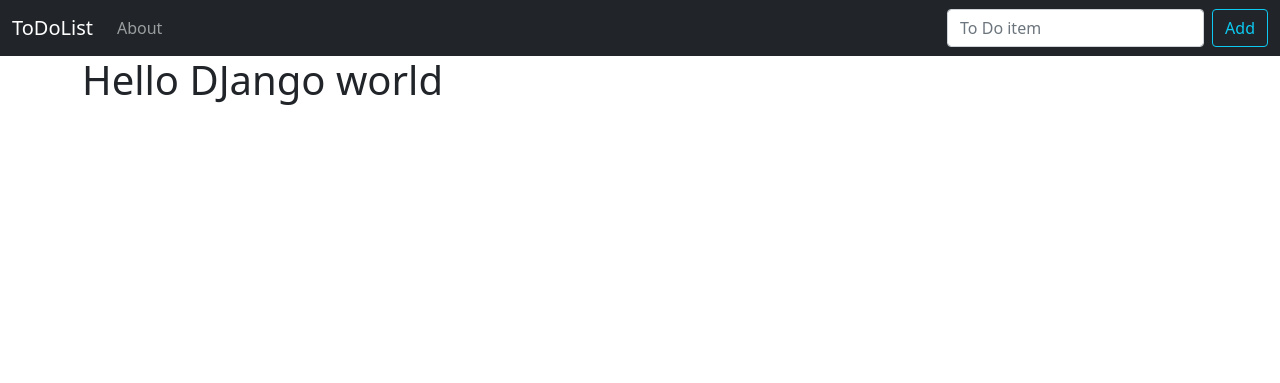
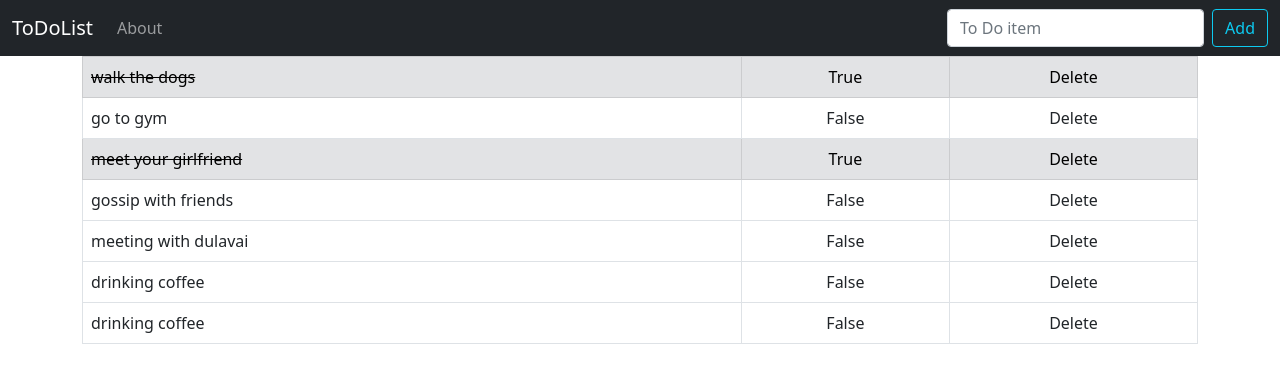
Before and after one commit to AsifSnigdho/DjangoToDoList, a Django app: page / in a window 1280 px wide. Shown: the top 383 px of the page. Run offline with Django 3.2, Linux system fonts and the light colour scheme; data comes from the database, SQL or seed files in the repository; both versions use the stored data as it was after the commit.

Commit message:
Adding items

```diff
--- /dev/null
+++ b/static/css/my_style.css
@@ -0,0 +1,3 @@
+.striker {
+	text-decoration: line-through;
+}
--- a/todo_list/templates/base.html
+++ b/todo_list/templates/base.html
@@ -1,4 +1,4 @@
-
+{% load static %}
 <!doctype html>
 <html lang="en">
   <head>
@@ -8,10 +8,12 @@
 
     <!-- Bootstrap CSS -->
     <link href="https://cdn.jsdelivr.net/npm/bootstrap@5.0.1/dist/css/bootstrap.min.css" rel="stylesheet" integrity="sha384-+0n0xVW2eSR5OomGNYDnhzAbDsOXxcvSN1TPprVMTNDbiYZCxYbOOl7+AMvyTG2x" crossorigin="anonymous">
+    <link href="{% static 'css/my_style.css' %}" rel="stylesheet" >
 
     <title>{% block title %}Hello, world!{% endblock %}</title>
   </head>
   <body>
+  	<div>
   	<nav class="navbar navbar-expand-lg navbar-dark bg-dark">
   <div class="container-fluid">
     <a class="navbar-brand" href="{% url 'home' %}">ToDoList</a>
@@ -26,8 +28,9 @@
         </li>
 
       </ul>
-      <form class="d-flex">
-        <input class="form-control me-2" type="Search" placeholder="To Do item" aria-label="Search">
+      <form class="d-flex" method="POST">
+      	{% csrf_token %}
+        <input class="form-control me-2" type="Search" placeholder="To Do item" aria-label="Search" name="item">
         <button class="btn btn-outline-info" type="submit">Add</button>
       </form>
     </div>
@@ -45,6 +48,6 @@
 
     <script src="https://cdn.jsdelivr.net/npm/bootstrap@5.0.1/dist/js/bootstrap.bundle.min.js" integrity="sha384-gtEjrD/SeCtmISkJkNUaaKMoLD0//ElJ19smozuHV6z3Iehds+3Ulb9Bn9Plx0x4" crossorigin="anonymous"></script>
 
-
+   </div>
   </body>
 </html>
--- a/todo_list/templates/home.html
+++ b/todo_list/templates/home.html
@@ -1,8 +1,29 @@
 {% extends "base.html" %}
 
 
+
 {% block content %}
+	{% if all_item %}
+	<table class="table table-bordered">
+		{% for things in all_item %}
+		   {% if things.completed %}
+				<tr class="table-secondary">
+					<td class="striker">{{ things.item }}</td>
+					<td><center>{{ things.completed }}</center></td>
+					<td><center> Delete </center></td>
+				</tr>
+			{% else %}
+				<tr>
+					<td>{{ things.item }}</td>
+					<td><center>{{ things.completed }}</center></td>
+					<td><center> Delete </center></td>
+				</tr>
+			{% endif %}
 
-<h1>Hello DJango world</h1>
+		{% endfor %}
+
+
+	</table>
+	{% endif %}
 
 {% endblock %}
--- a/todo_list/views.py
+++ b/todo_list/views.py
@@ -1,7 +1,20 @@
 from django.shortcuts import render
+from .models import List
+from .forms import ListForm
 
 def home (request):
-	return render(request, 'home.html', {})
+	if request.method == 'POST':
+		form = ListForm(request.POST or None)
+
+		if form.is_valid():
+			form.save()
+			all_items = List.objects.all
+			return render(request, 'home.html', {'all_items': all_items})
+
+
+	else:
+		all_items = List.objects.all
+		return render(request, 'home.html', {'all_item': all_items})
 
 def about (request):
 	return render(request, 'about.html', {})
```
Also changed, not shown: todo_app/settings.py (+4 -3 lines), todo_list/forms.py (added, +7 -0 lines), db.sqlite3.
